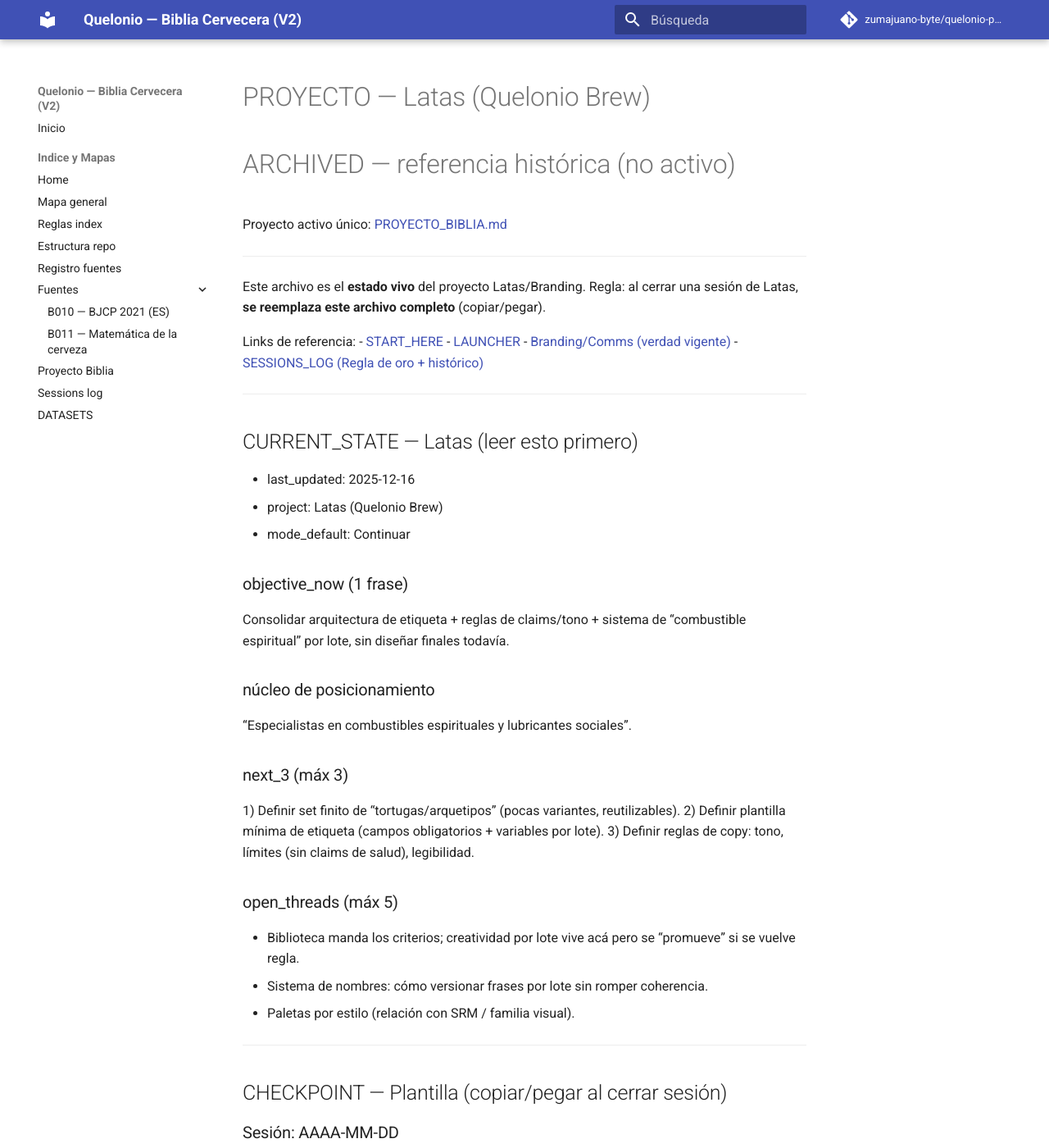
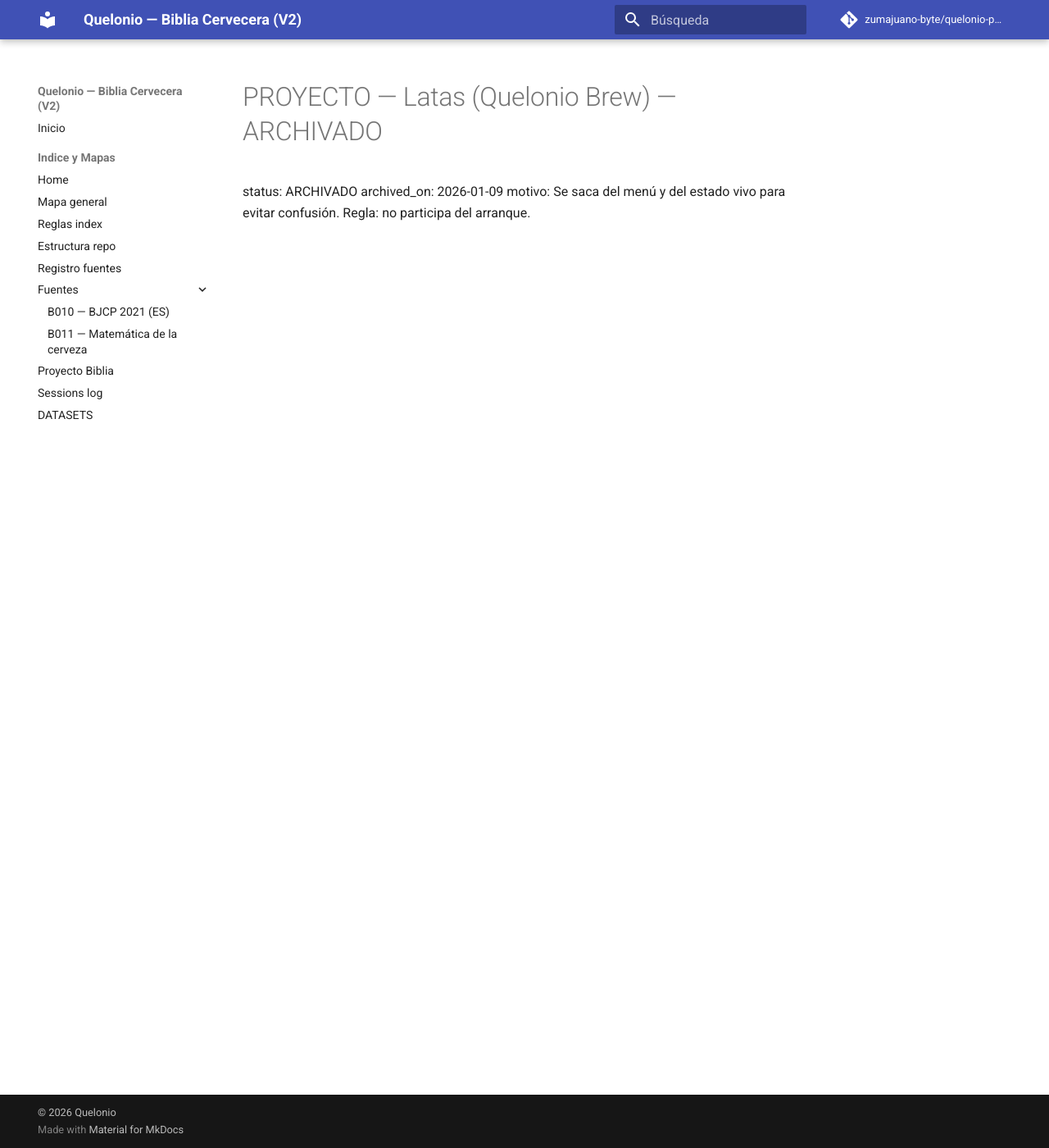
Before and after one commit to zumajuano-byte/quelonio-pages-v2, an MkDocs documentation site: the page built from docs/99_Indice_y_Mapas/archived/PROYECTO_LATAS.md, in a window 1280 px wide and 1400 px high. Shown: the whole window at 82% size. Built offline with MkDocs 1.6.1 and Material for MkDocs 9.7.7, drawn with Linux system fonts in a browser that asks for light colours; comment, search, counter and statistics services are not loaded; some of the changed text lies outside the part shown.

Commit message:
docs: archive latas project

```diff
--- a/docs/99_Indice_y_Mapas/archived/PROYECTO_LATAS.md
+++ b/docs/99_Indice_y_Mapas/archived/PROYECTO_LATAS.md
@@ -1,59 +1,5 @@
-# PROYECTO — Latas (Quelonio Brew)
-
-# ARCHIVED — referencia histórica (no activo)
-
-Proyecto activo único: [PROYECTO_BIBLIA.md](../PROYECTO_BIBLIA.md)
-
----
-
-Este archivo es el **estado vivo** del proyecto Latas/Branding.
-Regla: al cerrar una sesión de Latas, **se reemplaza este archivo completo** (copiar/pegar).
-
-Links de referencia:
-- [START_HERE](../START_HERE.md)
-- [LAUNCHER](../LAUNCHER.md)
-- [Branding/Comms (verdad vigente)](../../98_Verdad_Negocio/05_Branding_Comms.md)
-- [SESSIONS_LOG (Regla de oro + histórico)](../SESSIONS_LOG.md)
-
----
-
-## CURRENT_STATE — Latas (leer esto primero)
-
-- last_updated: 2025-12-16
-- project: Latas (Quelonio Brew)
-- mode_default: Continuar
-
-### objective_now (1 frase)
-Consolidar arquitectura de etiqueta + reglas de claims/tono + sistema de “combustible espiritual” por lote, sin diseñar finales todavía.
-
-### núcleo de posicionamiento
-“Especialistas en combustibles espirituales y lubricantes sociales”.
-
-### next_3 (máx 3)
-1) Definir set finito de “tortugas/arquetipos” (pocas variantes, reutilizables).
-2) Definir plantilla mínima de etiqueta (campos obligatorios + variables por lote).
-3) Definir reglas de copy: tono, límites (sin claims de salud), legibilidad.
-
-### open_threads (máx 5)
-- Biblioteca manda los criterios; creatividad por lote vive acá pero se “promueve” si se vuelve regla.
-- Sistema de nombres: cómo versionar frases por lote sin romper coherencia.
-- Paletas por estilo (relación con SRM / familia visual).
-
----
-
-## CHECKPOINT — Plantilla (copiar/pegar al cerrar sesión)
-
-### Sesión: AAAA-MM-DD
-- Objetivo:
-- Hecho:
-  -
-- Decisiones vigentes:
-  -
-- Pendientes (máx 5):
-  1)
-  2)
-- Próximo paso recomendado (1):
-  -
-- Promoción a Pages (si aplica):
-  - Qué criterio se volvió “verdad vigente”:
-  - Dónde quedó escrito:
+# PROYECTO — Latas (Quelonio Brew) — ARCHIVADO
+status: ARCHIVADO
+archived_on: 2026-01-09
+motivo: Se saca del menú y del estado vivo para evitar confusión.
+Regla: no participa del arranque.
```
